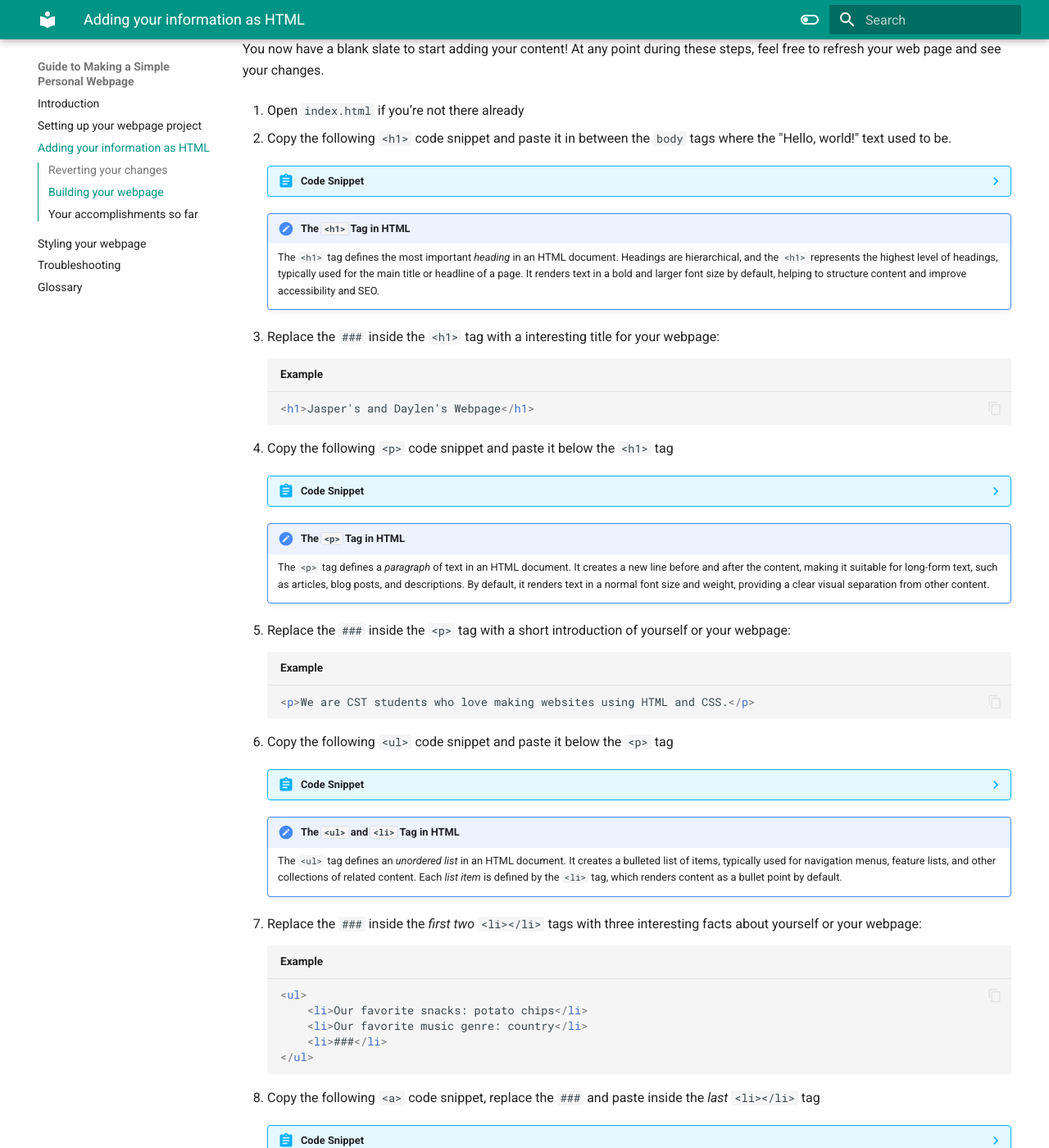
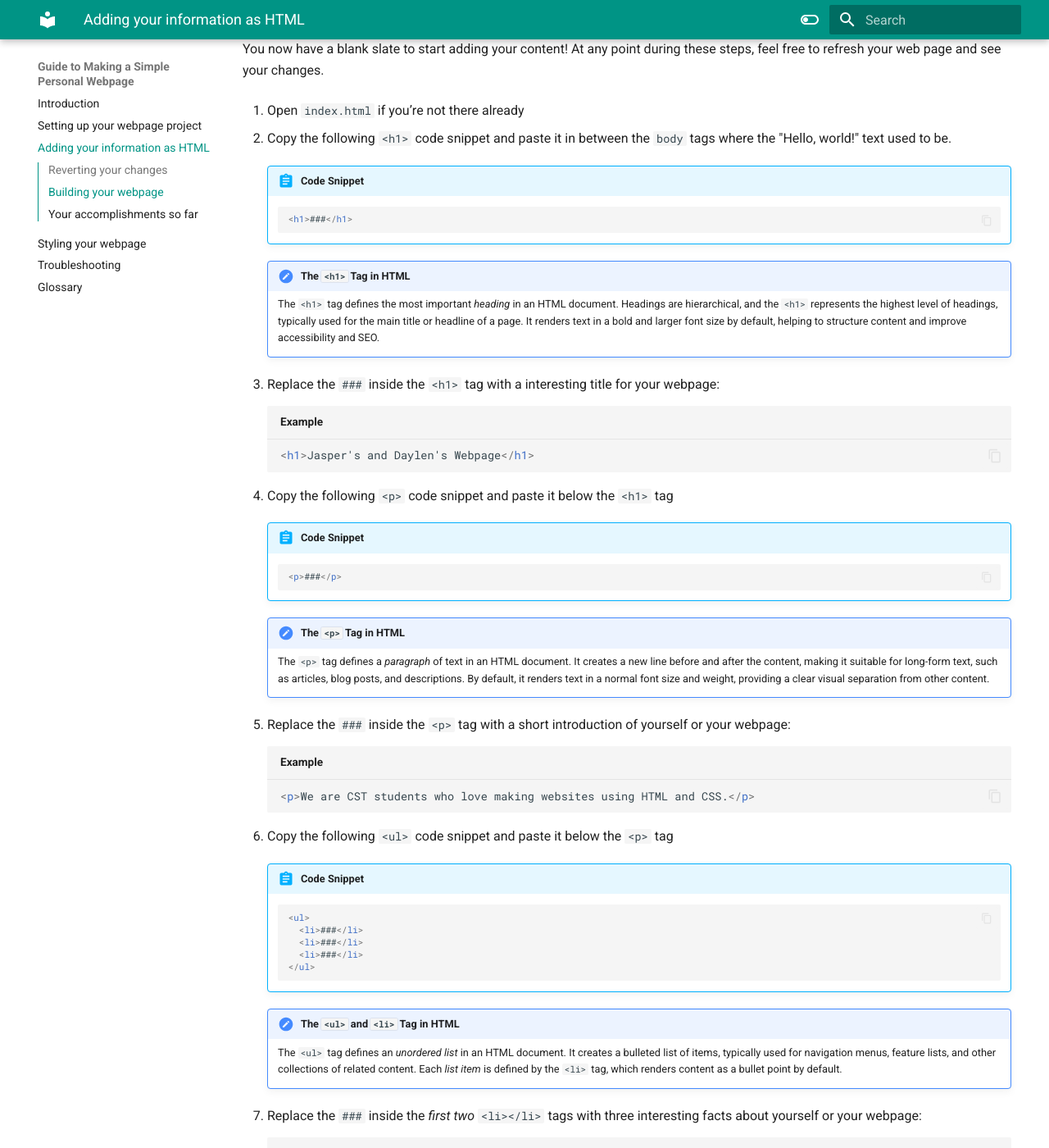
Before and after one commit to jasper-th-wang/Basic_Webpage_Guide, an MkDocs documentation site: the page built from docs/task2.md, in a window 1280 px wide and 1400 px high, scrolled down 508 px. Shown: the whole window at 82% size. Built offline with MkDocs 1.6.1 and Material for MkDocs 9.7.7, drawn with Linux system fonts in a browser that asks for light colours.

````diff
--- a/docs/task2.md
+++ b/docs/task2.md
@@ -18,7 +18,7 @@ You now have a blank slate to start adding your content! At any point during the
 
 2. Copy the following `<h1>` code snippet and paste it in between the `body` tags where the "Hello, world!" text used to be.
 
-    ??? abstract "Code Snippet"
+    !!! abstract "Code Snippet"
          ```html
          <h1>###</h1>
          ```
@@ -33,7 +33,7 @@ You now have a blank slate to start adding your content! At any point during the
 
 4. Copy the following `<p>` code snippet and paste it below the `<h1>` tag
 
-    ??? abstract "Code Snippet"
+    !!! abstract "Code Snippet"
          ```html
          <p>###</p>
          ```
@@ -48,7 +48,7 @@ You now have a blank slate to start adding your content! At any point during the
 
 6. Copy the following `<ul>` code snippet and paste it below the `<p>` tag
 
-    ??? abstract "Code Snippet"
+    !!! abstract "Code Snippet"
          ```html
          <ul>
            <li>###</li>
@@ -71,7 +71,7 @@ You now have a blank slate to start adding your content! At any point during the
 
 8. Copy the following `<a>` code snippet, replace the `###` and paste inside the _last_ `<li></li>` tag
 
-    ??? abstract "Code Snippet"
+    !!! abstract "Code Snippet"
          ```html
          <a href="###">###</a>
          ```
````
Also changed, not shown: docs/task1.md (+3 -3 lines), docs/task3.md (+2 -2 lines).
